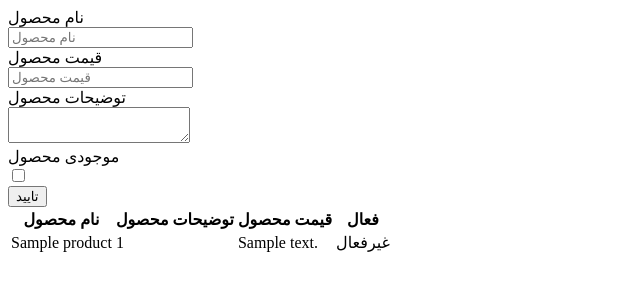
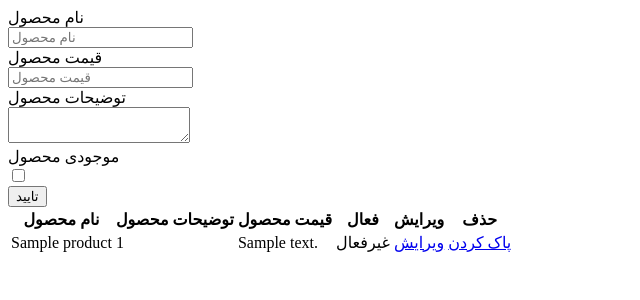
Before and after one commit to mohammadtaharezaeirad-mtr/mtr-shop, a Flask app: page /admin/dashboard/products in a window 1280 px wide. Shown: the top 300 px of the page, without its empty margins (0-640 px from the left). Run offline with Flask 3, Linux system fonts and the light colour scheme; the visitor is signed in with stand-in values (Sample User, id 1); tables that the repository leaves empty hold one stand-in row (values such as "Sample post").

Commit message:
add edit and delete products

```diff
--- a/templates/products.html
+++ b/templates/products.html
@@ -36,6 +36,8 @@
             <th>توضیحات محصول</th>
             <th>قیمت محصول</th>
             <th>فعال</th>
+            <th>ویرایش</th>
+            <th>حذف</th>
         </tr>
     {%for i in all_products%}
     <tr>
@@ -43,6 +45,8 @@
         <td>{{i[2]}}</td>
         <td>{{i[3]}}</td>
         <td>{{'فعال' if i[4] == 'on' else 'غیرفعال'}}</td>
+        <td><a href="/admin/dashboard/edit-products/{{i[0]}}">ویرایش</a></td>
+        <td><a href="/admin/dashboard/delete-products/{{i[0]}}">پاک کردن</a></td>
     </tr>
     {%endfor%}
     </table>
```
